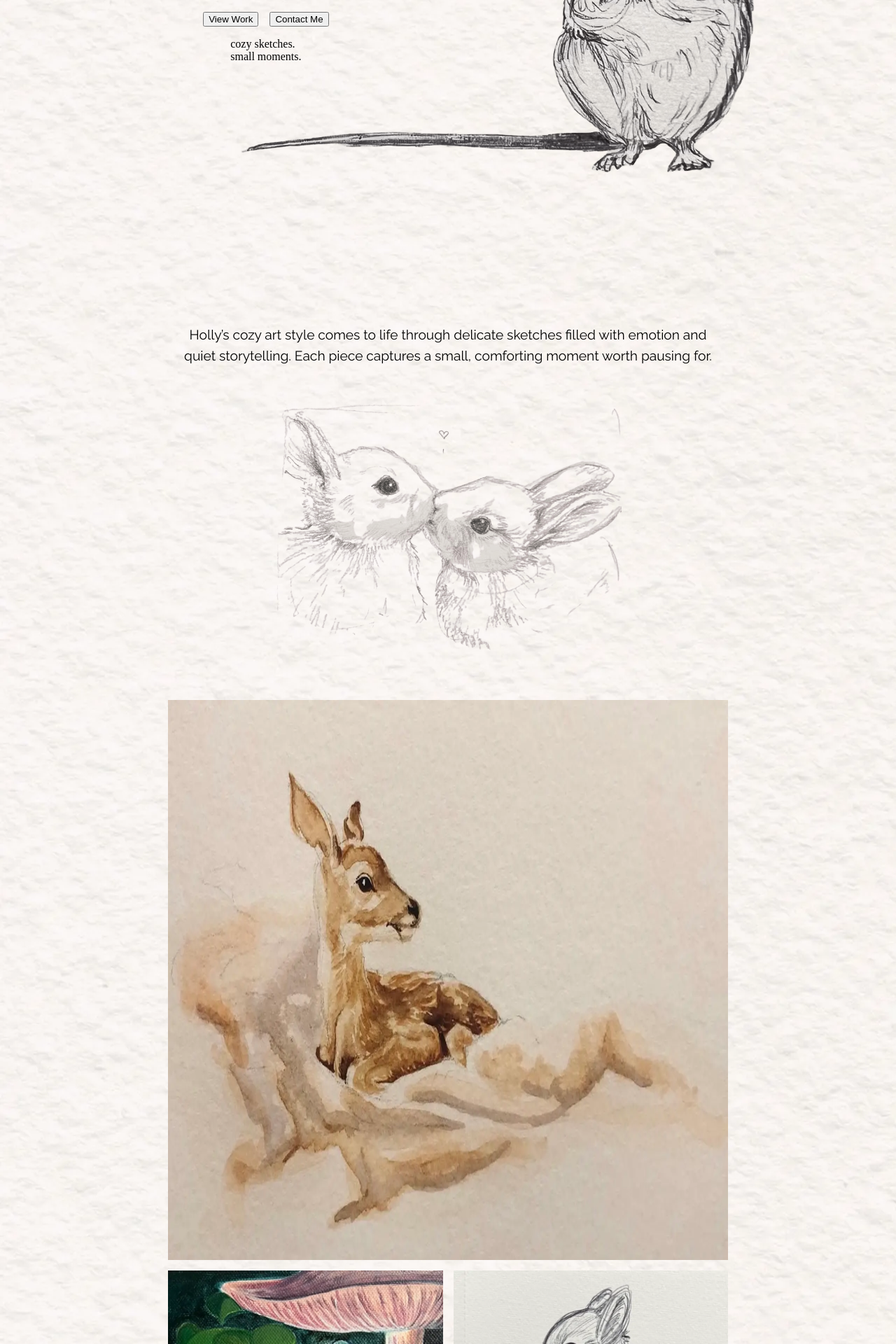
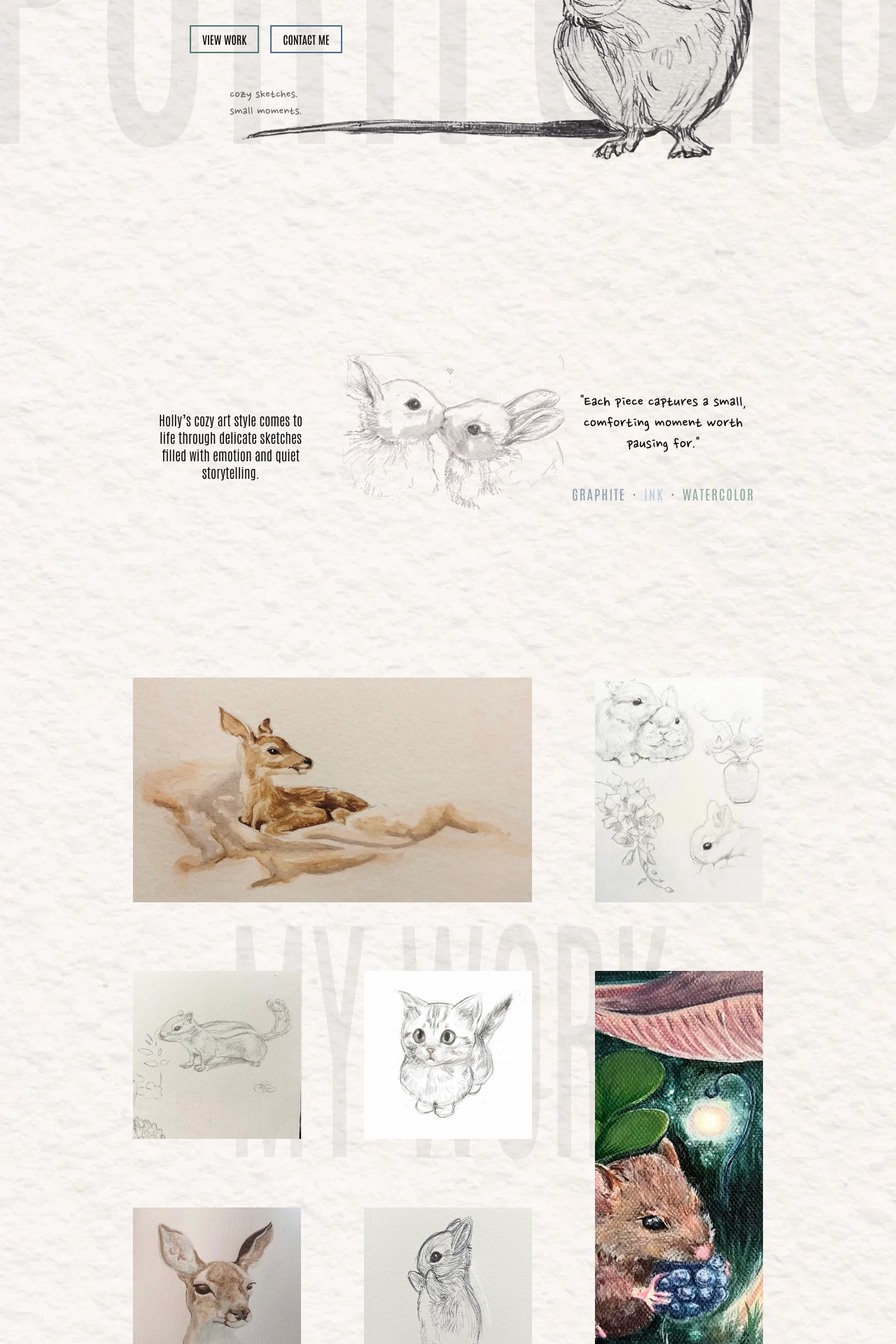
Before and after one commit to leahhwd/hv-art-portfolio, an Angular app: page / in a window 1280 px wide. Shown: the part 480-2400 px from the top of the page at 70% size. Built offline with nearby package versions, Linux system fonts and the light colour scheme; a web font is replaced by a local one.

Commit message:
feature: updated home, about, gallery

```diff
--- a/src/app/sections/about/about.component.css
+++ b/src/app/sections/about/about.component.css
@@ -1,7 +1,7 @@
 .about-container {
   display: flex;
   flex-direction: column;
-  padding-top: 100px;
+  padding-top: 50px;
 }
 
 
@@ -10,10 +10,16 @@
 }
 
 .about-content p {
-  font-family: 'Raleway', sans-serif;
+  font-family: 'Antonio', sans-serif;
   text-align: center;
-  font-size: 1em;
-line-height: 1.6em;
+  font-size: 1.2em;
+line-height: 2em;
+font-weight: 200;
+}
+
+.about-tags {
+  padding: 20px;
+  text-align: center;
 }
 
 .about-image {
@@ -28,26 +34,57 @@ line-height: 1.6em;
 margin-top: -50px;
 }
 
+.about-medium {
+  display: flex;
+  flex-direction: row;
+  justify-content: center;
+  align-items: center;
+  gap: 10px;
+  text-transform: uppercase;
+  font-family: 'Antonio', sans-serif;
+  font-size: 1.2em;
+  opacity: 0.6;
+  letter-spacing: .1em;
+}
+
+.about-quote{
+  font-family: 'Nanum Pen Script', cursive;
+  font-size: 1.5em;
+
+}
+
+.graphite {
+  color: #4C6B8C;
+}
+
+.ink {
+  color: #95b4d3;
+}
+
+.watercolor {
+  color: #4d7c75;
+}
+
+
+
+
 @media (min-width: 768px) {
   .about-container {
-    flex-direction: column;
+    flex-direction: row;
     justify-content: center;
     align-items: center;
-    padding-top: 120px;
-  }
-
-  .about-content {
-    padding: 0;
-    flex: 1;
+   padding: 15%;
   }
 
   .about-content p {
-    padding: 0 20%;
-    font-size: 1.2em;
+    line-height: normal;
+    margin-right: 20px;
+
+  }
+  .about-tags {
+    padding: 10px;
+    text-align: center;
+
   }
 
-  .about-image {
-    flex: 1;
-    min-width: auto;
-  }
 }
--- a/src/app/sections/about/about.component.html
+++ b/src/app/sections/about/about.component.html
@@ -1,12 +1,24 @@
 <div class="about-container">
 
-  <div class="about-content">
-    <p>Holly’s cozy art style comes to life through delicate sketches
-      filled with emotion and quiet storytelling. Each piece captures
-      a small, comforting moment worth pausing for.</p>
+
+  <div class="about-content"><p>Holly’s cozy art style comes to life through delicate sketches
+      filled with emotion and quiet storytelling.</p></div>
+
+<div class="about-image">
+    <img src="/images/about-overlay.png" alt="Cozy art by Holly">
   </div>
 
-  <div class="about-image">
-    <img src="/images/about-overlay.png" alt="Cozy art by Holly">
-  </div>
+
+<div class="about-tags">
+      <p class="about-quote">"Each piece captures
+      a small, comforting moment worth pausing for."</p>
+
+      <div class="about-medium">
+      <p class="graphite">Graphite </p> &#183; <p class="ink">Ink </p>&#183; <p class="watercolor">Watercolor</p>
+      </div>
+
+      </div>
+
+
+
 </div>
--- a/src/app/sections/gallery/gallery.component.css
+++ b/src/app/sections/gallery/gallery.component.css
@@ -1,4 +1,7 @@
-.wrapper {
+
+
+/* Mobile Gallery Styles */
+.mobile-wrapper {
     display: grid;
     grid-template-columns: repeat(2, 1fr);
     gap: 15px;
@@ -7,7 +10,7 @@
     padding-bottom: 20px;
 }
 
-.wrapper img {
+.mobile-wrapper img {
     width: 100%;
     height: auto;
     aspect-ratio: 1 / 1;
@@ -36,9 +39,88 @@
     grid-row-start: 4;
 }
 
+.desktop-wrapper {
+    display: none;
+}
 
-@media (min-width: 1000px) {
-  .wrapper {
-    max-width: 800px;
-  }
+/*Larger Gallery Styles*/
+
+@media(min-width: 768px) {
+    .mobile-wrapper {
+        display: none;
+    }
+
+    .desktop-wrapper {
+        position: relative;
+    display: grid;
+    grid-template-columns: repeat(3, 1fr);
+    grid-template-rows: repeat(3, 1fr);
+    gap: 10%;
+    width: 100%;
+    max-width: 900px;
+    aspect-ratio: 3 / 3;
+    margin: 0 auto;
+    z-index: 1;
 }
+
+.desktop-gallery {
+    position: relative;
+}
+
+  .gallery-watermark {
+    display: block;
+  position: absolute;
+  left: 50%;
+  top: 50%;
+  transform: translate(-50%, -50%) scaleY(2);
+
+  pointer-events: none;
+  z-index: 0;
+  font-size: 15vw;
+  opacity: 0.05;
+  font-family: 'Antonio', sans-serif;
+}
+
+.desktop-wrapper img {
+    width: 100%;
+    height: 100%;
+    object-fit: cover;
+    display: block;
+}
+
+.div-1 {
+    grid-column: span 2 / span 2;
+}
+
+.div-2 {
+    grid-column-start: 1;
+    grid-row-start: 2;
+}
+
+.div-3 {
+    grid-column-start: 2;
+    grid-row-start: 2;
+}
+
+.div-4 {
+    grid-column-start: 1;
+    grid-row-start: 3;
+}
+
+.div-5 {
+    grid-column-start: 2;
+    grid-row-start: 3;
+}
+
+.div-6 {
+    grid-column-start: 3;
+    grid-row-start: 1;
+}
+
+.div-7 {
+    grid-row: span 2 / span 2;
+    grid-column-start: 3;
+    grid-row-start: 2;
+}
+
+}
--- a/src/app/sections/gallery/gallery.component.html
+++ b/src/app/sections/gallery/gallery.component.html
@@ -1,4 +1,4 @@
-<div class="wrapper">
+<div class="mobile-wrapper">
     <div class="div1">
       <img src="/images/deer-horizontal.webp" alt="Deer laying down together">
     </div>
@@ -21,3 +21,31 @@
       <img src="/images/bunny-and-flower.webp" alt="Curious fox looking">
     </div>
 </div>
+
+<div class="desktop-gallery">
+
+  <span class="gallery-watermark">MY WORK</span>
+<div class="desktop-wrapper">
+    <div class="div-1">
+        <img src="/images/deer-horizontal.webp" alt="Deer" />
+    </div>
+    <div class="div-2">
+        <img src="/images/forest-animal.webp" alt="Forest Animal" />
+    </div>
+    <div class="div-3">
+        <img src="/images/kitten.webp" alt="kitten">
+    </div>
+    <div class="div-4">
+        <img src="/images/deer-vertical.webp" alt="Deer Vertical" />
+    </div>
+    <div class="div-5">
+        <img src="/images/bunny-arms-stretched.webp" alt="Bunny Arms Stretched" />
+    </div>
+    <div class="div-6">
+        <img src="/images/bunny-and-flower.webp" alt="Bunny and Flower" />
+    </div>
+    <div class="div-7">
+        <img src="/images/berries-mushroom.webp" alt="Berries and Mushroom" />
+    </div>
+</div>
+</div>
--- a/src/app/sections/home/home.component.css
+++ b/src/app/sections/home/home.component.css
@@ -8,22 +8,28 @@
   padding-top: 100px;
 }
 
+
+.portfolio-watermark {
+  display: none;
+}
 .home-text {
   text-align: center;
+
 }
 
 .home-text h1 {
   font-family: 'Passions Conflict', cursive;
   font-size: 4.5rem;
-  opacity: 0.8;
   font-weight: 400;
   margin: 0;
+  padding-bottom: 1.6rem;
 }
 
 .home-text h2 {
   font-family: 'Antonio', sans-serif;
   font-size: 1.4rem;
   font-weight: 100;
+  opacity: 0.7;
   margin: 1rem;
 }
 
@@ -32,17 +38,57 @@
   flex-direction: row;
   justify-content: center;
   gap: 1rem;
+
   margin-top: 20px;
+
+
 }
 
+a {
+  text-decoration: none;
+  color: inherit;
+}
+
+.cta-button-a {
+  background: none;
+  border: 2px solid #4d7c75;
+  color: black;
+  font-family: 'Antonio', sans-serif;
+  padding: 0.5rem 1rem;
+  text-transform: uppercase;
+}
+
+.cta-button-a:hover {
+  background-color: #4d7c75;
+  color: white;
+}
+
+.cta-button-b {
+  background: none;
+  border: 2px solid #4C6B8C;
+  color: black;
+  font-family: 'Antonio', sans-serif;
+  padding: 0.5rem 1rem;
+  text-transform: uppercase;
+}
+
+.cta-button-b:hover {
+  background-color: #4C6B8C;
+  color: white;
+}
 
 .home-quote {
   transform: translate(6.25vw, 65.625vw);
+  font-family: 'Nanum Pen Script', cursive;
+  font-size: 1.2rem;
+  opacity: 0.6;
+margin-top: -50px;
 }
 
 .mobile-home-image img {
   width: 100vw;
   height: auto;
+
 }
 
 .desktop-home-image {
@@ -53,22 +99,34 @@
 
   .home-container {
     position: relative;
+
   }
+
+  .portfolio-watermark {
+    display: block;
+  position: absolute;
+  left: 50%;
+  top: 50%;
+  transform: translate(-50%, -50%) scaleY(1.5);
+  pointer-events: none;
+  z-index: 0;
+  font-size: 30vw;
+  opacity: 0.05;
+  font-family: 'Antonio', sans-serif;
+}
 
 .mobile-home-image{
     display: none;
 }
-  .home-text {
-    z-index: 2;
-  }
+
 
   .home-text h1 {
     font-size: 5.5rem;
-    opacity: 0.6;
   }
 
   .home-quote {
     transform: none;
+    margin-top: 3rem;
   }
 
   .text-content-container {
@@ -78,6 +136,7 @@
     position: absolute;
     top: 30%;
     right: 45%;
+   z-index: 2;
   }
 
   .desktop-home-image {
@@ -94,6 +153,107 @@
     height: auto;
   }
 
+
+.cta-button-a {
+  color: black;
+  transition: all 0.3s;
+  position: relative;
+}
+.cta-button-a {
+  transition: all 0.3s;
+}
+
+.cta-button-a::before {
+  content: '';
+  position: absolute;
+  bottom: 0;
+  left: 0;
+  width: 100%;
+  height: 100%;
+  z-index: 1;
+  opacity: 0;
+  transition: all 0.3s;
+  border-top-width: 1px;
+  border-bottom-width: 1px;
+  border-top-style: solid;
+  border-bottom-style: solid;
+  border-top-color: rgba(77, 124, 117, 0.5);
+  border-bottom-color: rgba(77, 124, 117, 0.5);
+  transform: scale(0.1, 1);
+}
+.cta-button-a:hover {
+  letter-spacing: 2px;
+}
+.cta-button-a:hover::before {
+  opacity: 1;
+  transform: scale(1, 1);
+}
+.cta-button-a::after {
+  content: '';
+  position: absolute;
+  bottom: 0;
+  left: 0;
+  width: 100%;
+  height: 100%;
+  z-index: 1;
+  transition: all 0.3s;
+
+}
+.cta-button-a:hover::after {
+  opacity: 0;
+  transform: scale(0.1, 1);
+}
+
+  .cta-button-b {color: black;
+  transition: all 0.3s;
+  position: relative;
+}
+.cta-button-b {
+  transition: all 0.3s;
+}
+
+.cta-button-b::before {
+  content: '';
+  position: absolute;
+  bottom: 0;
+  left: 0;
+  width: 100%;
+  height: 100%;
+  z-index: 1;
+  opacity: 0;
+  transition: all 0.3s;
+  border-top-width: 1px;
+  border-bottom-width: 1px;
+  border-top-style: solid;
+  border-bottom-style: solid;
+  border-top-color: rgba(76, 107, 140, 0.5);
+  border-bottom-color: rgba(76, 107, 140, 0.5);
+  transform: scale(0.1, 1);
+}
+.cta-button-b:hover {
+  letter-spacing: 2px;
+}
+.cta-button-b:hover::before {
+  opacity: 1;
+  transform: scale(1, 1);
+}
+.cta-button-b::after {
+  content: '';
+  position: absolute;
+  bottom: 0;
+  left: 0;
+  width: 100%;
+  height: 100%;
+  z-index: 1;
+  transition: all 0.3s;
+
+}
+.cta-button-b:hover::after {
+  opacity: 0;
+  transform: scale(0.1, 1);
+}
+
+
 }
 
 @media (min-width: 1024px) {
@@ -108,7 +268,7 @@
   }
 
   .home-text h2 {
-    font-size: 3rem;
+    font-size: 2.5rem;
     margin-top: -70px;
   }
 
--- a/src/app/sections/home/home.component.html
+++ b/src/app/sections/home/home.component.html
@@ -11,8 +11,10 @@
 
 
   <div class="cta-buttons">
-    <button class="cta-button">View Work</button>
-    <button class="cta-button">Contact Me</button>
+
+      <a class="cta-button-a" href="#gallery">View Work</a>
+
+      <a class="cta-button-b" href="#contact">Contact Me</a>
   </div>
 
 
--- a/src/styles.css
+++ b/src/styles.css
@@ -6,7 +6,7 @@
 @import url('https://fonts.googleapis.com/css2?family=Antonio:wght@100..700&family=Quicksand:wght@300..700&display=swap');
 
 
-
+@import url('https://fonts.googleapis.com/css2?family=Nanum+Pen+Script&display=swap');
 
 html, body {
   margin: 0;
```
